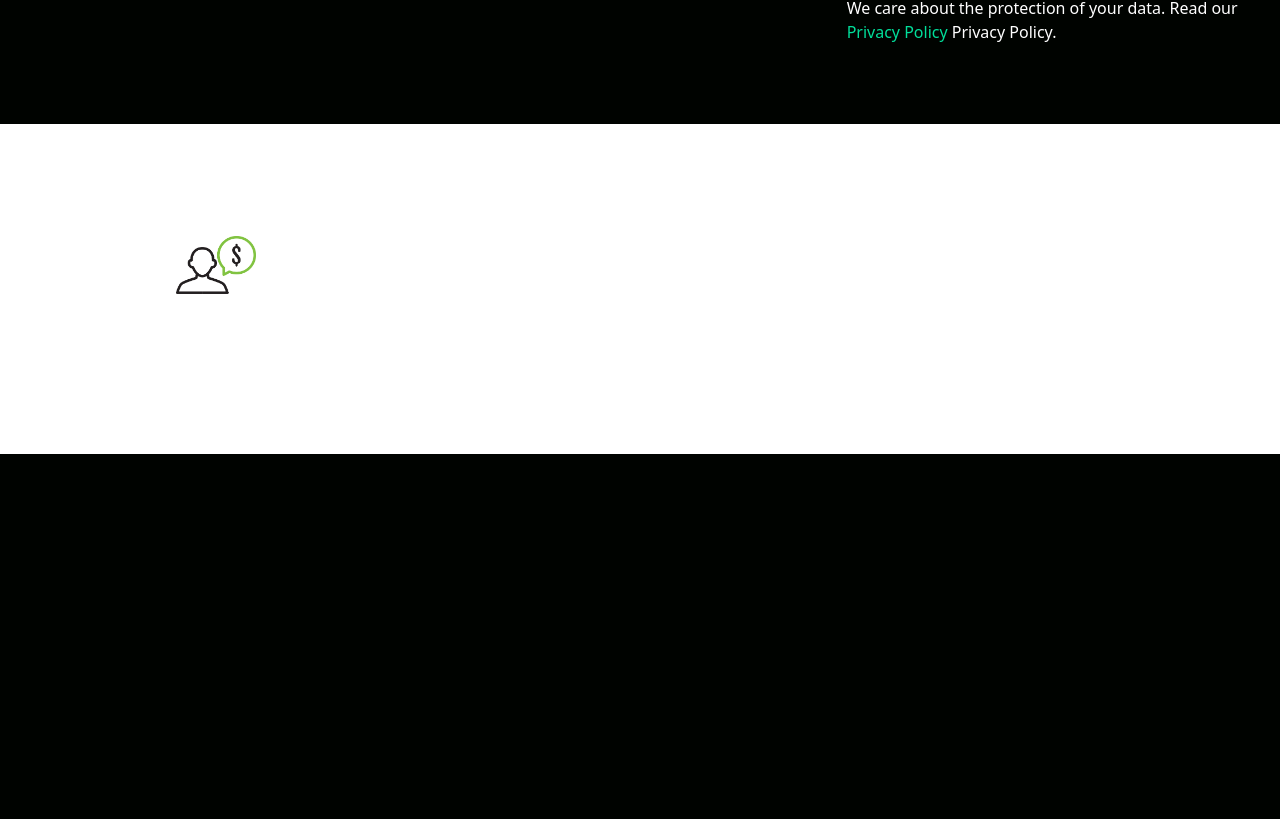
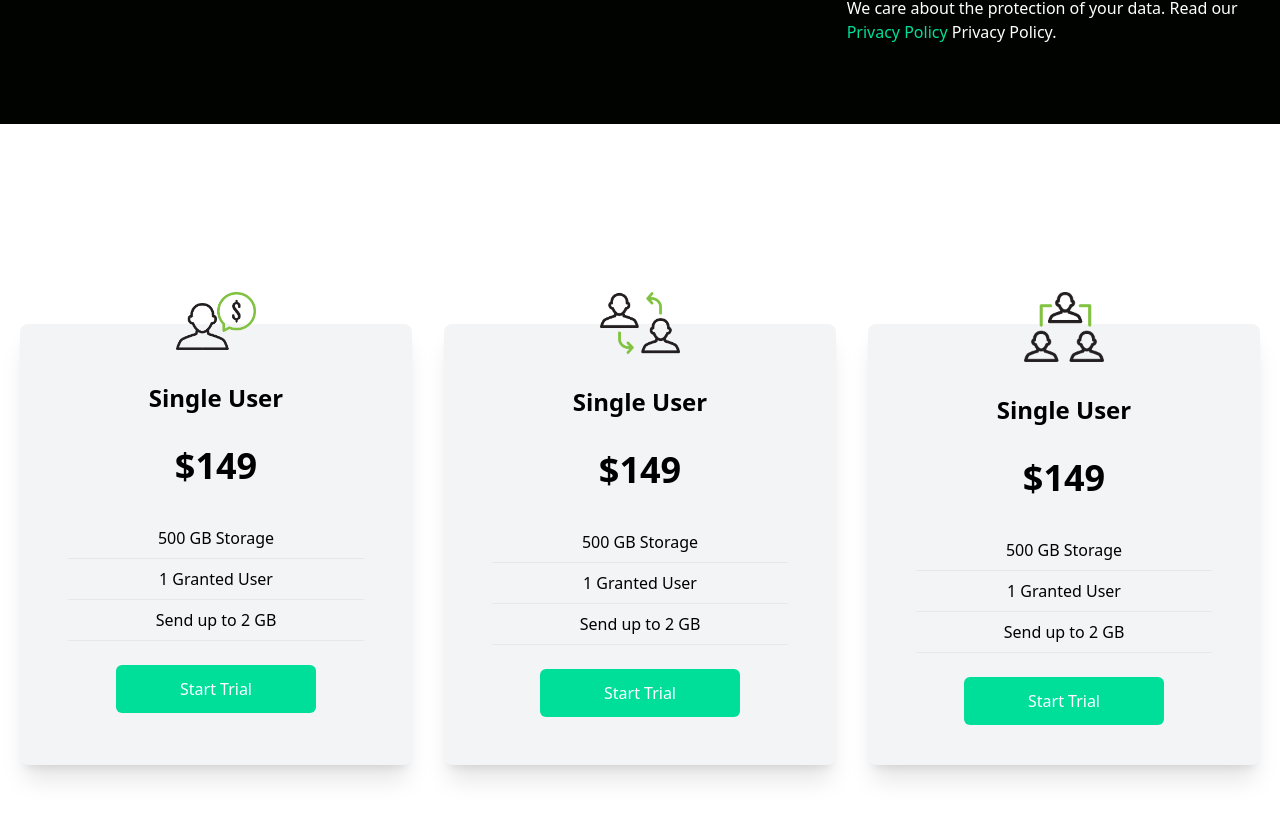
Before and after one commit to KarateChap/tailwind-app, a React (Create React App) app: page / in a window 1280 px wide. Shown: the part 1557-2376 px from the top of the page. Before the commit the page ends 2011 px from the top, so only its background shows below. Built offline with nearby package versions, Linux system fonts and the light colour scheme.

Commit message:
added card container and card component

```diff
--- a/src/App.js
+++ b/src/App.js
@@ -1,5 +1,5 @@
 import Analytics from "./components/Analytics";
-import Cards from "./components/Cards";
+import CardContainer from "./components/CardContainer";
 import Hero from "./components/Hero";
 import NavBar from "./components/NavBar";
 import Newsletter from "./components/Newsletter";
@@ -12,7 +12,7 @@ function App() {
       <Hero />
       <Analytics />
       <Newsletter />
-      <Cards />
+      <CardContainer />
     </>
   );
 }
--- /dev/null
+++ b/src/components/Card.jsx
@@ -0,0 +1,29 @@
+import React from "react";
+
+const Card = ({ data }) => {
+  const { title, price, gb, user, send, btnText, source } = data;
+
+  return (
+    <>
+      <div className="w-full shadow-xl bg-gray-100 flex flex-col p-4 rounded-lg hover:scale-105 duration-300 my-10">
+        <img
+          className="w-20 mx-auto mt-[-3rem] bg-transparent"
+          src={source}
+          alt=""
+        />
+        <h2 className="text-2xl font-bold text-center py-8">{title}</h2>
+        <p className="text-center text-4xl font-bold">${price}</p>
+        <div className="text-center font-medium">
+          <p className="py-2 border-b mx-8 mt-8">{gb}</p>
+          <p className="py-2 border-b mx-8">{user}</p>
+          <p className="py-2 border-b mx-8">{send}</p>
+        </div>
+        <button className="bg-[#00df9a] text-white w-[200px] rounded-md font-medium my-6 mx-auto py-3">
+          {btnText}
+        </button>
+      </div>
+    </>
+  );
+};
+
+export default Card;
--- /dev/null
+++ b/src/components/CardContainer.jsx
@@ -0,0 +1,53 @@
+import React from "react";
+import Single from "../assets/single.png";
+import Double from "../assets/double.png";
+import Triple from "../assets/triple.png";
+import Card from "./Card";
+
+const CardContainer = () => {
+  // title, price, gb, user, send, btnText, source
+  const data = [
+    {
+      id: "1",
+      title: "Single User",
+      price: "149",
+      gb: "500 GB Storage",
+      user: "1 Granted User",
+      send: "Send up to 2 GB",
+      btnText: "Start Trial",
+      source: Single,
+    },
+    {
+      id: "2",
+      title: "Single User",
+      price: "149",
+      gb: "500 GB Storage",
+      user: "1 Granted User",
+      send: "Send up to 2 GB",
+      btnText: "Start Trial",
+      source: Double,
+    },
+    {
+      id: "3",
+      title: "Single User",
+      price: "149",
+      gb: "500 GB Storage",
+      user: "1 Granted User",
+      send: "Send up to 2 GB",
+      btnText: "Start Trial",
+      source: Triple,
+    },
+  ];
+
+  return (
+    <div className="w-full py-[10rem] px-4 bg-white">
+      <div className="max-w-[1240px] mx-auto grid md:grid-cols-3  gap-8">
+        {data.map((item) => {
+          return <Card key={item.id} data={item} />;
+        })}
+      </div>
+    </div>
+  );
+};
+
+export default CardContainer;
--- a/src/components/Cards.jsx
+++ /dev/null
@@ -1,22 +0,0 @@
-import React from "react";
-import Single from "../assets/single.png";
-import Double from "../assets/double.png";
-import Triple from "../assets/triple.png";
-
-const Cards = () => {
-  return (
-    <div className="w-full py-[10rem] px-4 bg-white">
-      <div className="max-w-[1240px] mx-auto grid md:grid-cols-3  gap-8">
-        <div className="w-full">
-          <img
-            className="w-20 mx-auto mt-[-3rem] bg-white"
-            src={Single}
-            alt=""
-          />
-        </div>
-      </div>
-    </div>
-  );
-};
-
-export default Cards;
```
